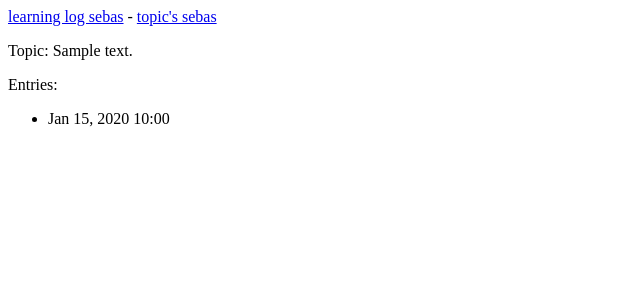
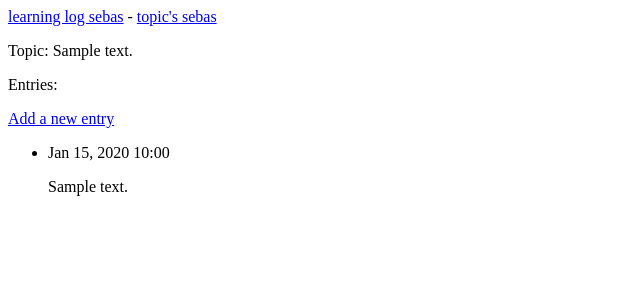
Before and after one commit to SebasSalamanca/learning_logs, a Django app: page /topics/1/ in a window 1280 px wide. Shown: the top 300 px of the page, without its empty margins (0-640 px from the left). Run offline with Django 5.2, Linux system fonts and the light colour scheme; tables that the repository leaves empty hold one stand-in row (values such as "Sample post").

Commit message:
linking to the new_entry page

```diff
--- a/learning_logs/templates/learning_logs/topic.html
+++ b/learning_logs/templates/learning_logs/topic.html
@@ -5,11 +5,15 @@
 <p> Topic: {{ topic.text }}</p>
 
 <p>Entries:</p>
+<p>
+    <a href = "{% url 'learning_logs:new_entry' topic.id %}">Add a new entry</a>
+</p>
+
 <ul>
     {% for entry in entries %}
     <li>
         <p>{{ entry.date_added|date:'M d, Y H:i'}}</p>
-        <p>{{ entry.text1linebreaks }}</p>
+        <p>{{ entry.text|linebreaks }}</p>
     </li>
     {%empty%}
 
--- a/learning_logs/templates/learning_logs/topics.html
+++ b/learning_logs/templates/learning_logs/topics.html
@@ -12,4 +12,5 @@
         <li>No topics have been added yet. </li>
     {% endfor %}
         </ul>
+    <a href="{% url 'learning_logs:new_topic' %}">Add a new topic</a>
 {% endblock content %}
--- a/learning_logs/urls.py
+++ b/learning_logs/urls.py
@@ -10,5 +10,9 @@ urlpatterns = [
     #Page that shows all Topics
     path('topics/', views.topics, name = 'topics'),
     #Detail page for a single topic
-    path('topics/<int:topic_id>/', views.topic, name = 'topic')
+    path('topics/<int:topic_id>/', views.topic, name = 'topic'),
+    #Page for adding a new topic.
+    path('new_topic/', views.new_topic, name = 'new_topic'),
+    #Page for adding a new entry.
+    path('new_entry/<int:topic_id>/', views.new_entry, name = 'new_entry')
 ]
--- a/learning_logs/views.py
+++ b/learning_logs/views.py
@@ -1,7 +1,8 @@
 #Render the response based on the data provided by views
-from django.shortcuts import render
+from django.shortcuts import render, redirect
 
 from .models import Topic
+from .forms import TopicForm, EntryForm
 
 # Create your views here.
 """A view function takes in information from a request, prepares the data needed to generate a page,
@@ -24,3 +25,42 @@ def topic(request, topic_id):
     entries = topic.entry_set.order_by('-date_added')
     context = {'topic': topic, 'entries': entries}
     return render(request, 'learning_logs/topic.html', context)
+
+
+def new_topic(request):
+    """Add a nre topic."""
+    if request.method != 'POST':
+        #No data submitted; create a blank form.
+        form = TopicForm()
+    else:
+        #POST data submitted; process data.
+        form = TopicForm(data = request.POST)
+        if form.is_valid():
+            form.save()
+            return redirect('learning_logs:topics')
+
+        #Display a blank or invalid form.
+    context = {'form': form}
+    return render(request, 'learning_logs/new_topic.html', context)
+
+
+def new_entry(request, topic_id):
+    """Add a new entry for a partiular Topic"""
+    topic = Topic.objects.get(id = topic_id)
+
+    if request.method != 'POST':
+        #No data submitted; create a blank form.
+        form = EntryForm()
+
+    else:
+        #POST data submitted; process data.
+        form = EntryForm(data= request.POST)
+        if form.is_valid():
+            new_entry = form.save(commit=False)
+            new_entry.topic = topic
+            new_entry.save()
+            return redirect('learning_logs:topic', topic_id = topic_id)
+
+    #Display a blank or invalid form.
+    context = {'topic': topic, 'form': form}
+    return render(request, 'learning_logs/new_entry.html', context)
```
Also changed, not shown: learning_logs/forms.py (added, +21 -0 lines), learning_logs/templates/learning_logs/new_entry.html (added, +12 -0 lines), learning_logs/templates/learning_logs/new_topic.html (added, +12 -0 lines).
